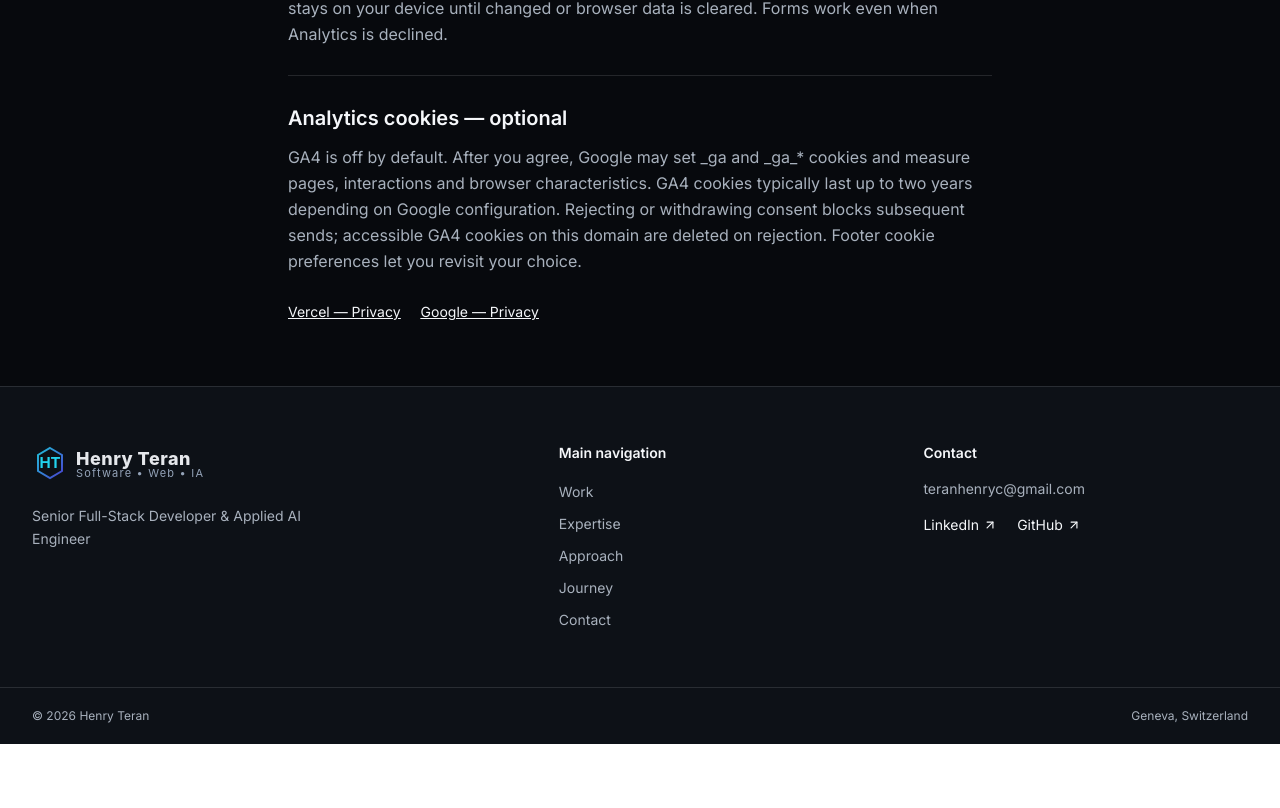
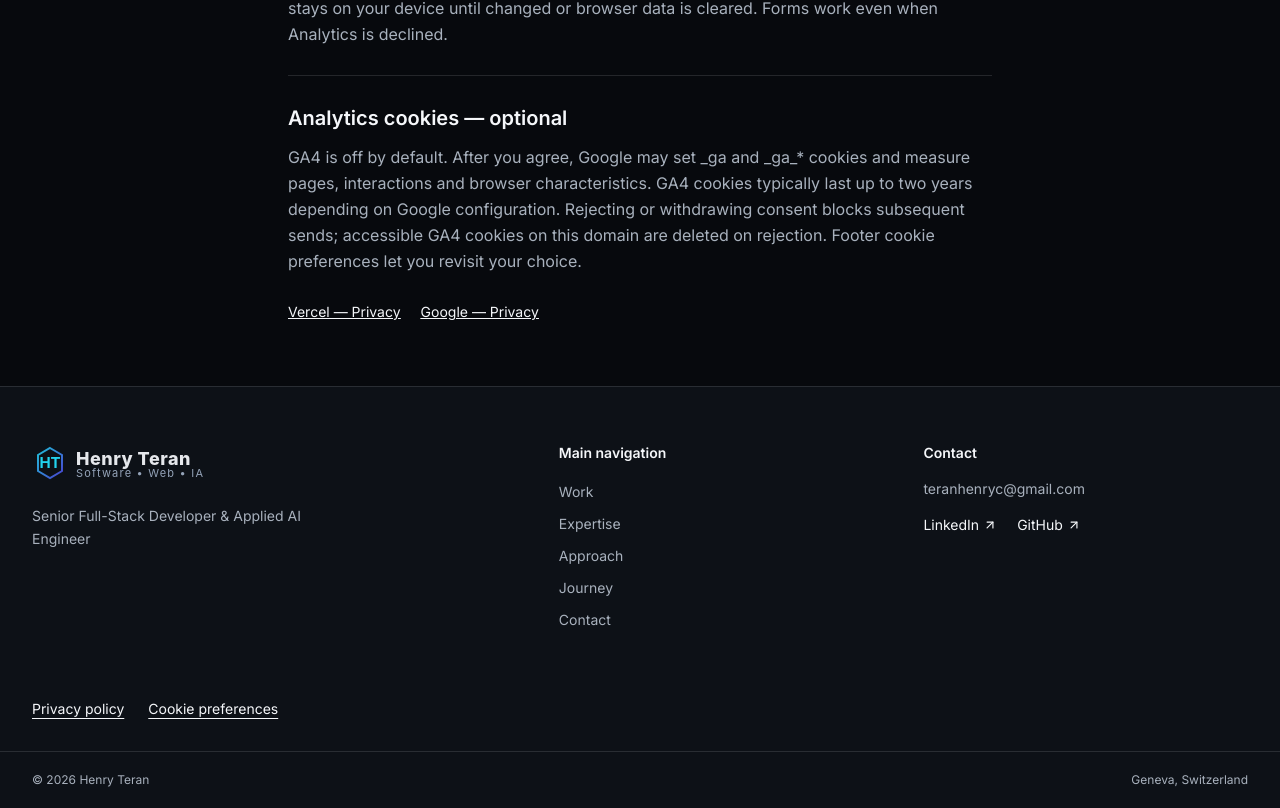
Before and after one commit to henryTeran/portofolio, a React (Vite) app: page /en/privacy in a window 1280 px wide. Shown: the part 1959-2767 px from the top of the page. Before the commit the page ends 2703 px from the top, so only its background shows below. Built offline with nearby package versions, Linux system fonts and the light colour scheme; no server answers.

Commit message:
feat(privacy): add footer privacy controls

```diff
--- a/src/components/Footer.tsx
+++ b/src/components/Footer.tsx
@@ -4,6 +4,8 @@ import { DEFAULT_LANGUAGE, isSupportedLanguage } from '../constants/i18n';
 import { navigationCopy } from '../content/navigation';
 import { homePath, sectionPath } from '../router/paths';
 import BrandLogo from './BrandLogo';
+import { consentCopy } from '../privacy/consentCopy';
+import { openCookiePreferences } from '../privacy/consent';
 
 export default function Footer() {
   const { lang } = useParams();
@@ -21,6 +23,7 @@ export default function Footer() {
       <nav aria-label={copy.nav}><h2 className="mb-4 text-sm font-semibold">{copy.nav}</h2><ul className="space-y-2">{links.map((item) => <li key={item.id}><Link to={sectionPath(language, item.id)} className="text-sm text-[var(--v2-text-secondary)] hover:text-[var(--v2-accent)]">{item.label}</Link></li>)}</ul></nav>
       <div><h2 className="mb-4 text-sm font-semibold">{copy.contact}</h2><a href="mailto:teranhenryc@gmail.com" className="block break-all text-sm text-[var(--v2-text-secondary)] hover:text-[var(--v2-accent)]">teranhenryc@gmail.com</a><div className="mt-4 flex gap-5 text-sm"><a href="https://linkedin.com/in/henry-teran" target="_blank" rel="noreferrer" className="inline-flex items-center gap-1 hover:text-[var(--v2-accent)]">LinkedIn<ArrowUpRight size={14} aria-hidden="true" /></a><a href="https://github.com/henryTeran" target="_blank" rel="noreferrer" className="inline-flex items-center gap-1 hover:text-[var(--v2-accent)]">GitHub<ArrowUpRight size={14} aria-hidden="true" /></a></div></div>
     </div>
+    <nav aria-label={consentCopy[language].privacy} className="mx-auto flex max-w-[var(--v2-content-width)] flex-wrap gap-x-6 gap-y-2 px-5 pb-5 text-sm sm:px-8"><Link className="inline-flex min-h-11 items-center underline underline-offset-4" to={`/${language}/privacy`}>{consentCopy[language].privacy}</Link><button type="button" onClick={openCookiePreferences} className="min-h-11 underline underline-offset-4">{consentCopy[language].preferences}</button></nav>
     <div className="mx-auto flex max-w-[var(--v2-content-width)] flex-wrap justify-between gap-3 border-t border-[var(--v2-border)] px-5 py-5 text-xs text-[var(--v2-text-secondary)] sm:px-8"><span>© {new Date().getFullYear()} Henry Teran</span><span>Geneva, Switzerland</span></div>
   </footer>;
 }
```
Also changed, not shown: 1 other file (tests, documents, lock files or other folders).
